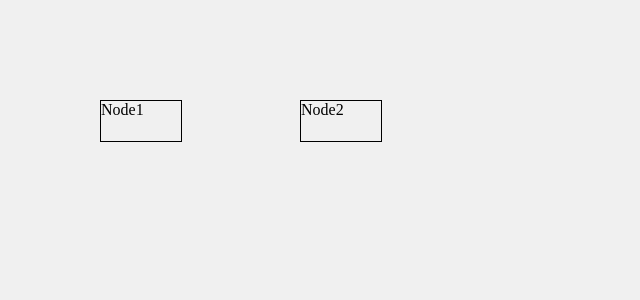
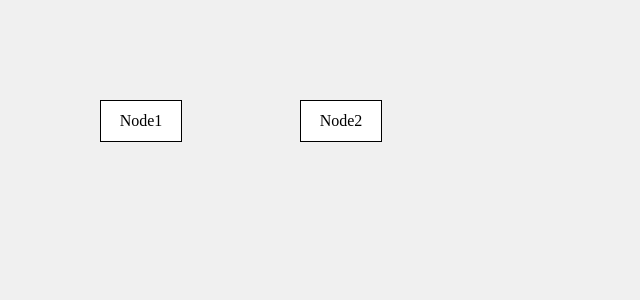
Before and after one commit to sonsonson110/node-based-visual-editor, a React (Vite) app: page / in a window 1280 px wide. Shown: the top 300 px of the page, without its empty margins (0-640 px from the left). Built offline with nearby package versions, Linux system fonts and the light colour scheme.

Commit message:
phase 1 improvements

```diff
--- a/src/App.tsx
+++ b/src/App.tsx
@@ -1,26 +1,14 @@
-import React, { useEffect, useRef, useState } from "react";
-
-interface Node {
-  id: string;
-  x: number;
-  y: number;
-}
-
-interface Edge {
-  from: string;
-  to: string;
-}
+import React, { useCallback, useEffect, useRef, useState } from "react";
+import type { Node } from "./types";
+import NodeComponent from "./components/NodeComponent";
 
 const initialNodes: Node[] = [
   { id: "Node1", x: 100, y: 100 },
   { id: "Node2", x: 300, y: 100 },
 ];
 
-const initialEdges: Edge[] = [{ from: "Node1", to: "Node2" }];
-
 function App() {
   const [nodes, setNodes] = useState<Node[]>(initialNodes);
-  const [edges, setEdges] = useState<Edge[]>(initialEdges);
   const [draggedNodeId, setDraggedNodeId] = React.useState<string | null>(null);
   const offset = useRef<{ x: number; y: number }>({ x: 0, y: 0 });
 
@@ -32,8 +20,8 @@ function App() {
             node.id === draggedNodeId
               ? {
                   ...node,
-                  x: e.clientX - offset.current.x,
-                  y: e.clientY - offset.current.y,
+                  x: e.pageX - offset.current.x,
+                  y: e.pageY - offset.current.y,
                 }
               : node
           )
@@ -51,6 +39,10 @@ function App() {
     };
   }, [draggedNodeId]);
 
+  const handleSetDraggedNodeId = useCallback((id: string | null) => {
+    setDraggedNodeId(id);
+  }, []);
+
   return (
     <div
       style={{
@@ -58,29 +50,17 @@ function App() {
         height: "100vh",
         backgroundColor: "#f0f0f0",
         position: "relative",
+        overflow: "auto",
       }}
     >
       {nodes.map((node) => (
-        <div
+        <NodeComponent
           key={node.id}
-          style={{
-            position: "absolute",
-            left: node.x,
-            top: node.y,
-            width: 80,
-            height: 40,
-            border: "1px solid #000",
-          }}
-          onMouseDown={(e) => {
-            setDraggedNodeId(node.id);
-            offset.current = {
-              x: e.clientX - node.x,
-              y: e.clientY - node.y,
-            };
-          }}
-        >
-          {node.id}
-        </div>
+          node={node}
+          setDraggedNodeId={handleSetDraggedNodeId}
+          offset={offset}
+          isDragging={draggedNodeId === node.id}
+        />
       ))}
     </div>
   );
--- /dev/null
+++ b/src/components/NodeComponent.tsx
@@ -0,0 +1,41 @@
+import React, { type RefObject } from "react";
+import type { Node } from "../types";
+
+interface NodeComponentProps {
+  node: Node;
+  setDraggedNodeId: (id: string | null) => void;
+  offset: RefObject<{ x: number; y: number }>;
+  isDragging: boolean;
+}
+
+const NodeComponent: React.FC<NodeComponentProps> = ({ node, setDraggedNodeId, offset: offsetRef, isDragging }) => {
+  return (
+    <div
+      style={{
+        position: "absolute",
+        left: node.x,
+        top: node.y,
+        width: 80,
+        height: 40,
+        border: isDragging ? "2px solid red" : "1px solid #000",
+        background: "#fff",
+        display: "flex",
+        alignItems: "center",
+        justifyContent: "center",
+        cursor: isDragging ? "grabbing" : "grab",
+        userSelect: "none",
+      }}
+      onMouseDown={(e) => {
+        setDraggedNodeId(node.id);
+        offsetRef.current = {
+          x: e.pageX - node.x,
+          y: e.pageY - node.y,
+        };
+      }}
+    >
+      {node.id}
+    </div>
+  );
+};
+
+export default React.memo(NodeComponent);
--- /dev/null
+++ b/src/types.ts
@@ -0,0 +1,5 @@
+export interface Node {
+  id: string;
+  x: number;
+  y: number;
+}
```
Also changed, not shown: 1 other file (tests, documents, lock files or other folders).
